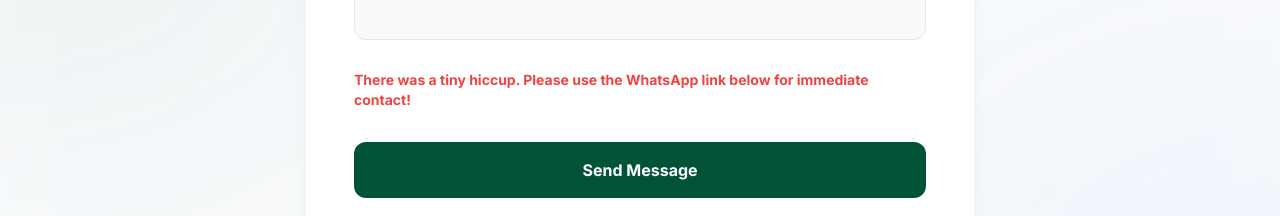
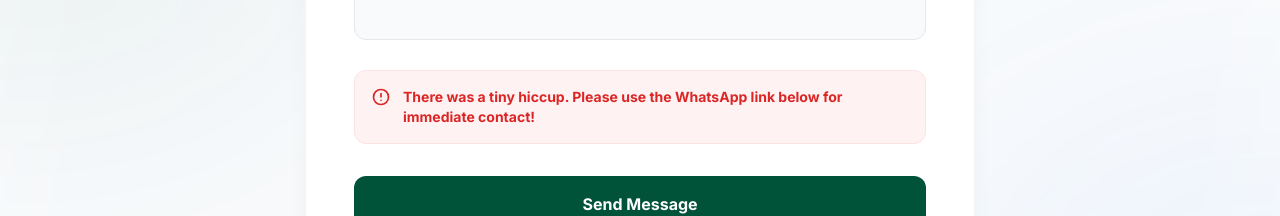
Before and after one commit to Samlite250/Samportfolio, a React (Vite) app: page / in a window 1280 px wide. Both pictures are taken after typing "Sample", "name@example.com", "Sample" into the empty fields and a click on the button "Send Message". Shown: the part 6625-6841 px from the top of the page. Built offline with nearby package versions, Linux system fonts and the light colour scheme; no server answers.

Commit message:
feat: add professional success alert card for contact form

```diff
--- a/src/components/Contact.jsx
+++ b/src/components/Contact.jsx
@@ -39,7 +39,7 @@ const Contact = () => {
       }).catch(err => console.error("Backup log failed", err));
 
       if (emailResponse.ok) {
-        setStatus({ type: 'success', message: 'Message sent successfully! Check your email inbox (samlite250@gmail.com) to see it.' });
+        setStatus({ type: 'success', message: 'Message successfully delivered to Sam! Thank you for reaching out—you will receive a response in your email shortly.' });
         setFormData({ name: '', email: '', message: '' });
       } else {
         throw new Error('Email service delay');
@@ -111,9 +111,22 @@ const Contact = () => {
               </div>
 
               {status.message && (
-                <p className={`text-sm font-bold ${status.type === 'success' ? 'text-primary' : 'text-red-500'}`}>
-                  {status.message}
-                </p>
+                <motion.div
+                  initial={{ opacity: 0, scale: 0.9 }}
+                  animate={{ opacity: 1, scale: 1 }}
+                  className={`p-4 rounded-xl flex items-start gap-3 text-sm font-bold ${
+                    status.type === 'success'
+                      ? 'bg-primary/10 text-primary border border-primary/20'
+                      : 'bg-red-50 text-red-600 border border-red-100'
+                  }`}
+                >
+                  {status.type === 'success' ? (
+                    <svg className="w-5 h-5 flex-shrink-0" fill="none" stroke="currentColor" viewBox="0 0 24 24"><path strokeLinecap="round" strokeLinejoin="round" strokeWidth="2" d="M9 12l2 2 4-4m6 2a9 9 0 11-18 0 9 9 0 0118 0z"></path></svg>
+                  ) : (
+                    <svg className="w-5 h-5 flex-shrink-0" fill="none" stroke="currentColor" viewBox="0 0 24 24"><path strokeLinecap="round" strokeLinejoin="round" strokeWidth="2" d="M12 8v4m0 4h.01M21 12a9 9 0 11-18 0 9 9 0 0118 0z"></path></svg>
+                  )}
+                  <p>{status.message}</p>
+                </motion.div>
               )}
 
               <div className="pt-2 space-y-4">
```
